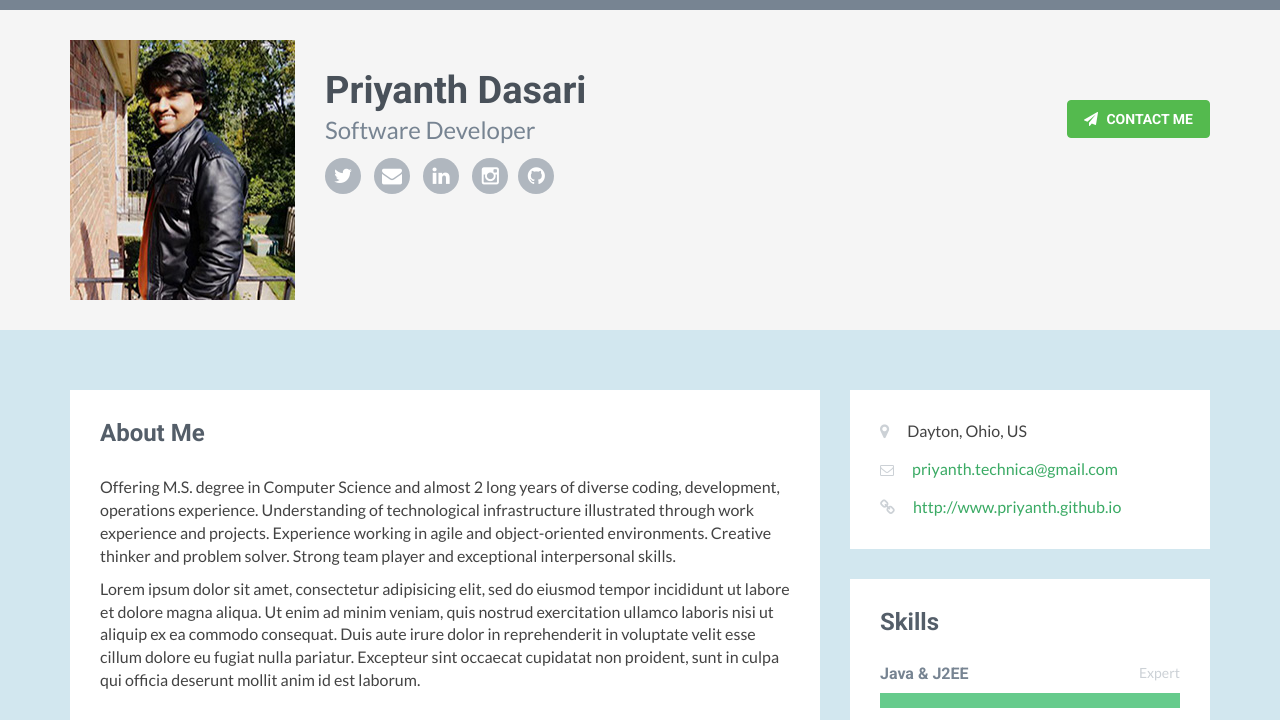
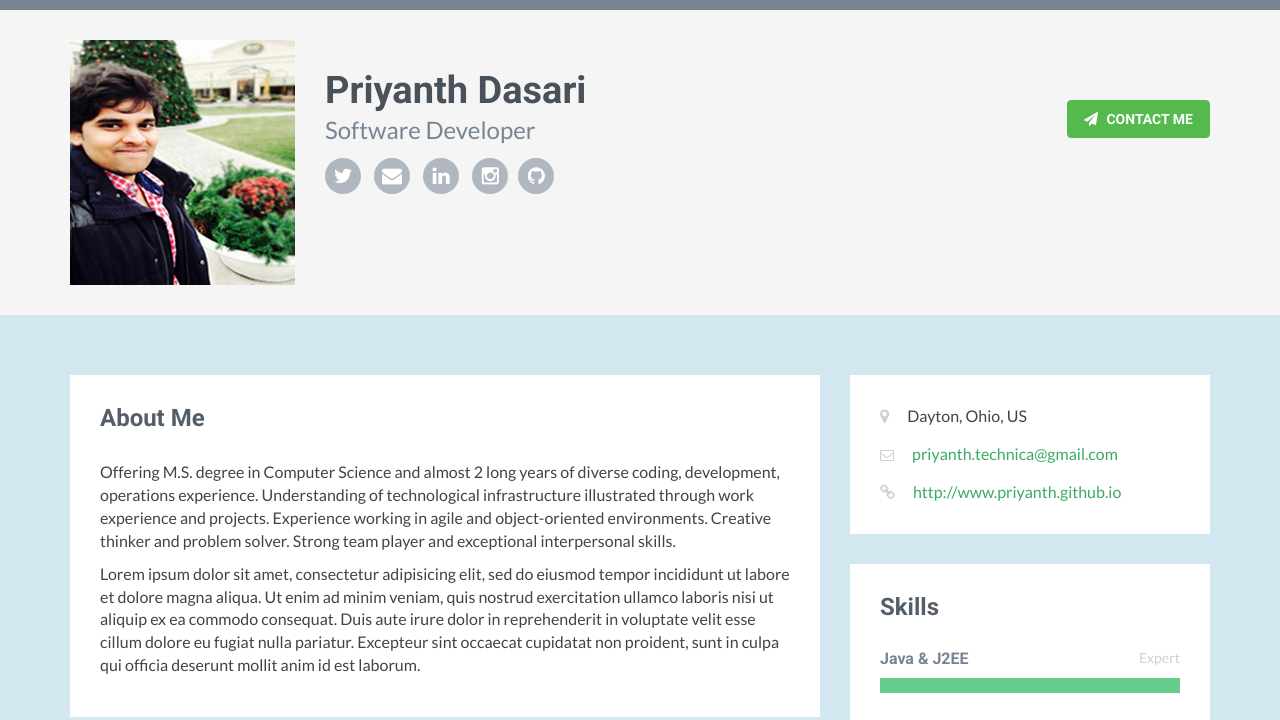
Before and after one commit to Priyanth2313/priyanth2313.github.io, a plain HTML site: page index.html in a window 1280 px wide. Shown: the top 720 px of the page. Drawn offline with Linux system fonts and the light colour scheme; a script that the page names is missing.

Commit message:
Added new changes to profile picture

```diff
--- a/index.html
+++ b/index.html
@@ -22,7 +22,7 @@
 <!-- ******HEADER****** -->
     <header class="header">
         <div class="container">
-            <img class="profile-image img-responsive pull-left" src="assets/images/profile1.jpg" alt="Priyanth"/>
+            <img class="profile-image img-responsive pull-left" src="assets/images/profile.jpg" alt="Priyanth"/>
             <div class="profile-content pull-left">
                 <h1 class="name">Priyanth Dasari</h1>
                 <h2 class="desc">Software Developer</h2>
```
Also changed, not shown: Assets/images/profile.jpg (added).
